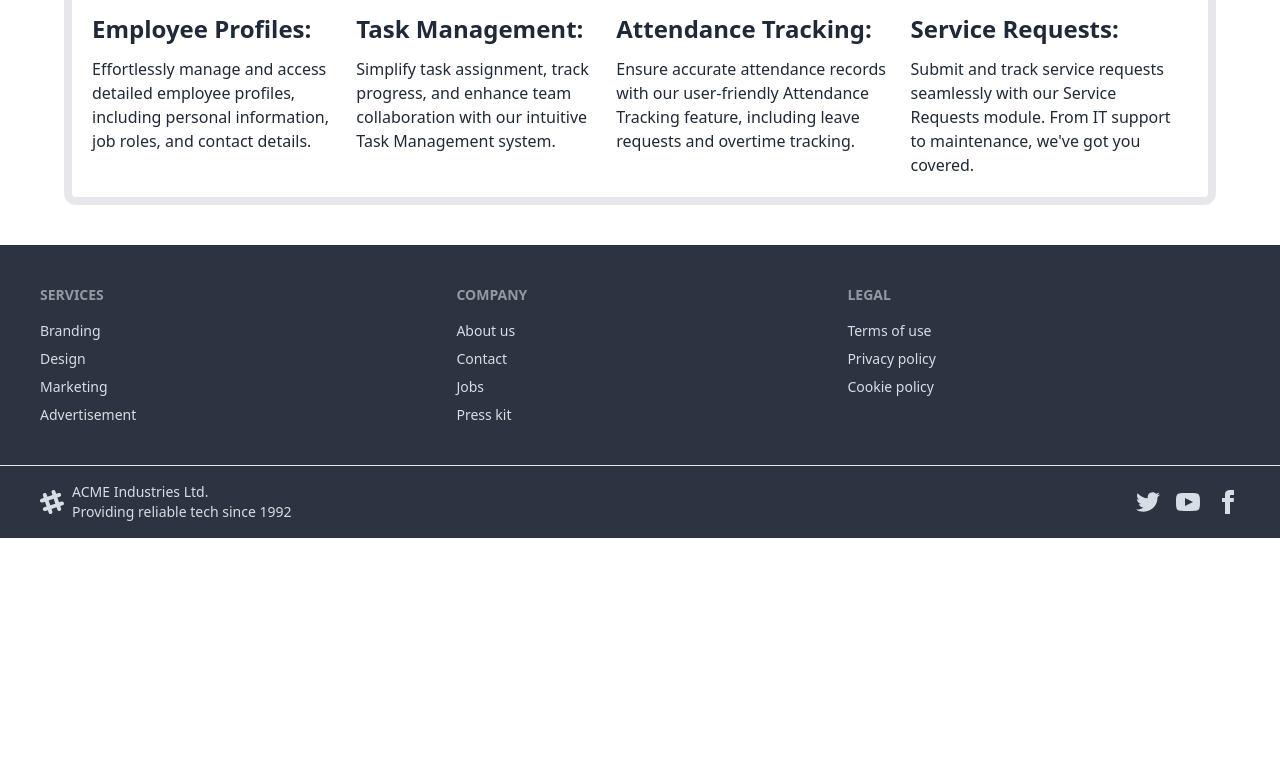
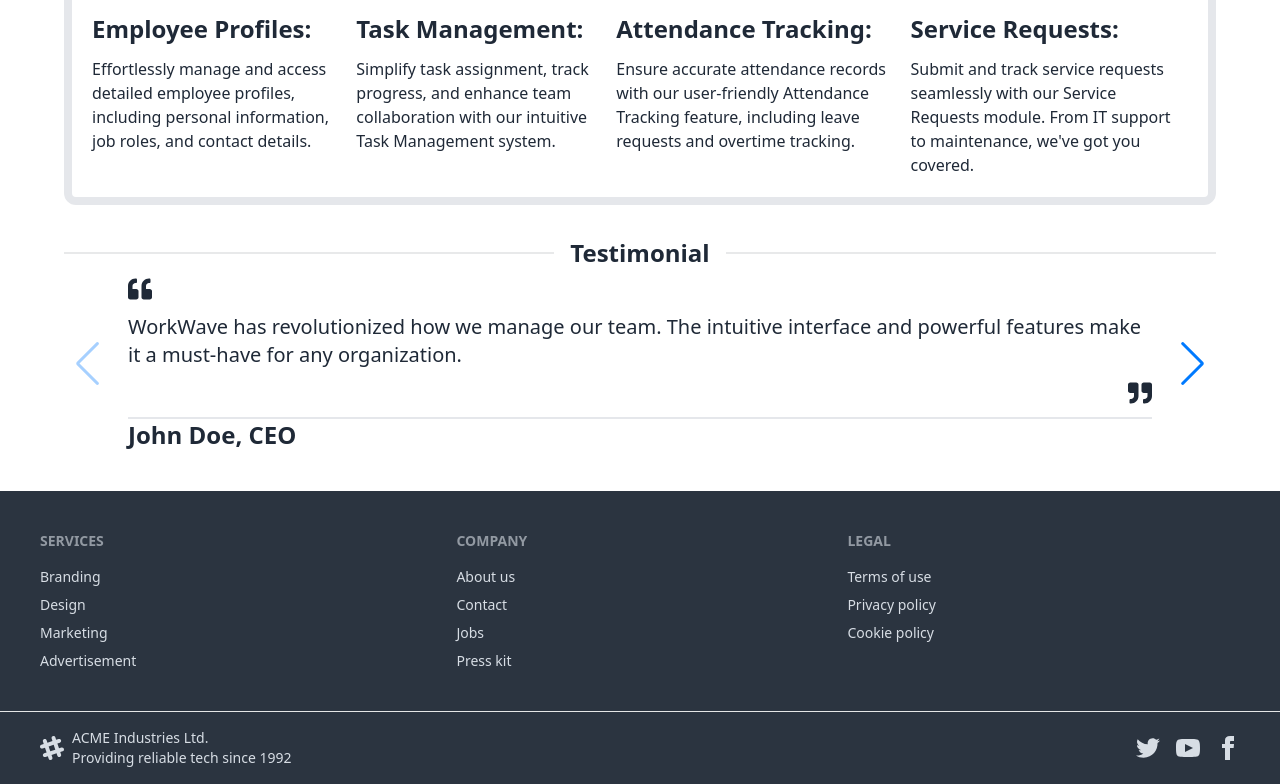
Before and after one commit to tazbir01/work-wave-client, a React (Vite) app: page / in a window 1280 px wide. Shown: the part 959-1743 px from the top of the page. Before the commit the page ends 1497 px from the top, so only its background shows below. Built offline with nearby package versions, Linux system fonts and the light colour scheme.

Commit message:
added testimonial section

```diff
--- a/src/Pages/Home/Home/Home.jsx
+++ b/src/Pages/Home/Home/Home.jsx
@@ -1,12 +1,14 @@
 import Banner from "../Banner/Banner";
 import OurServices from "../OurServices/OurServices";
+import Testimonial from "../Testimonial/Testimonial";
 
 const Home = () => {
     return (
         <div>
             <Banner></Banner>
             <div className="max-w-6xl mx-auto space-y-10 my-10">
-            <OurServices></OurServices>
+                <OurServices></OurServices>
+                <Testimonial></Testimonial>
             </div>
         </div>
     );
--- /dev/null
+++ b/src/Pages/Home/Testimonial/Testimonial.jsx
@@ -0,0 +1,46 @@
+import { Swiper, SwiperSlide } from 'swiper/react';
+import 'swiper/css';
+import 'swiper/css/navigation';
+import 'swiper/css/pagination';
+import { Navigation, Pagination, Mousewheel, Keyboard } from 'swiper/modules';
+import { useEffect, useState } from 'react';
+import { FaQuoteLeft, FaQuoteRight } from "react-icons/fa";
+
+const Testimonial = () => {
+    const [reviews, setReviews] = useState([])
+
+    useEffect(() => {
+        fetch('./review.json')
+            .then(res => res.json())
+            .then(data => setReviews(data))
+    }, [])
+    return (
+        <div>
+            <div className="divider text-2xl font-bold">Testimonial</div>
+            <>
+                <Swiper
+                    cssMode={true}
+                    navigation={true}
+                    pagination={false}
+                    mousewheel={true}
+                    keyboard={true}
+                    modules={[Navigation, Pagination, Mousewheel, Keyboard]}
+                    className="mySwiper"
+                >
+                    {
+                        reviews.map(review => <SwiperSlide key={review.id}>
+                            <div className='space-y-3 px-16'>
+                                <p className='text-2xl'><FaQuoteLeft></FaQuoteLeft></p>
+                                <p className='text-xl'>{review.quote}</p>
+                                <div className='flex justify-end'><p className='text-2xl'><FaQuoteRight></FaQuoteRight></p></div>
+                                <p className='text-2xl font-bold border-t-2'>{review.author}</p>
+                            </div>
+                        </SwiperSlide>)
+                    }
+                </Swiper>
+            </>
+        </div>
+    );
+};
+
+export default Testimonial;
```
